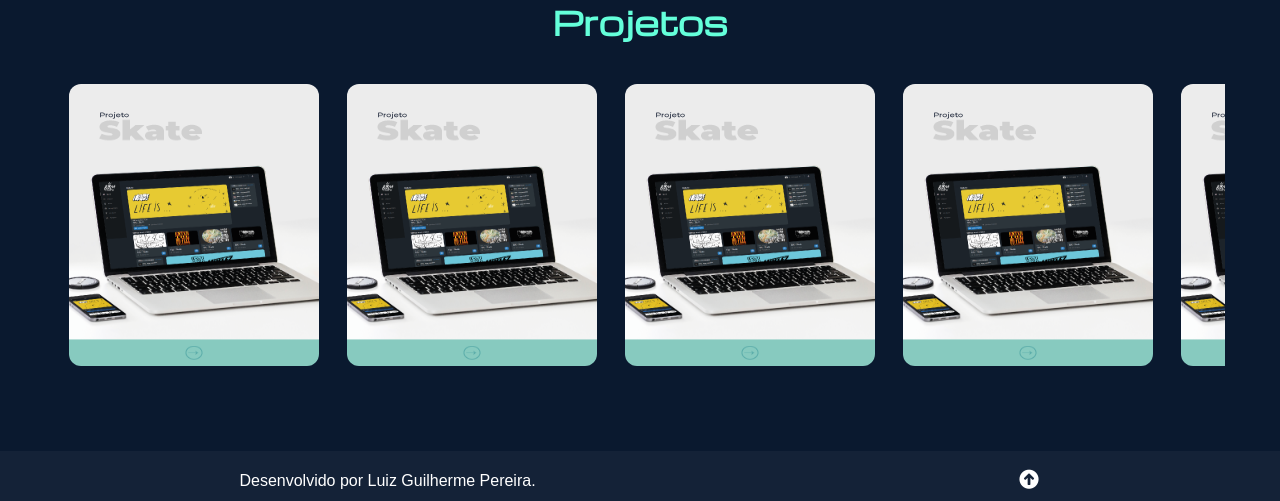
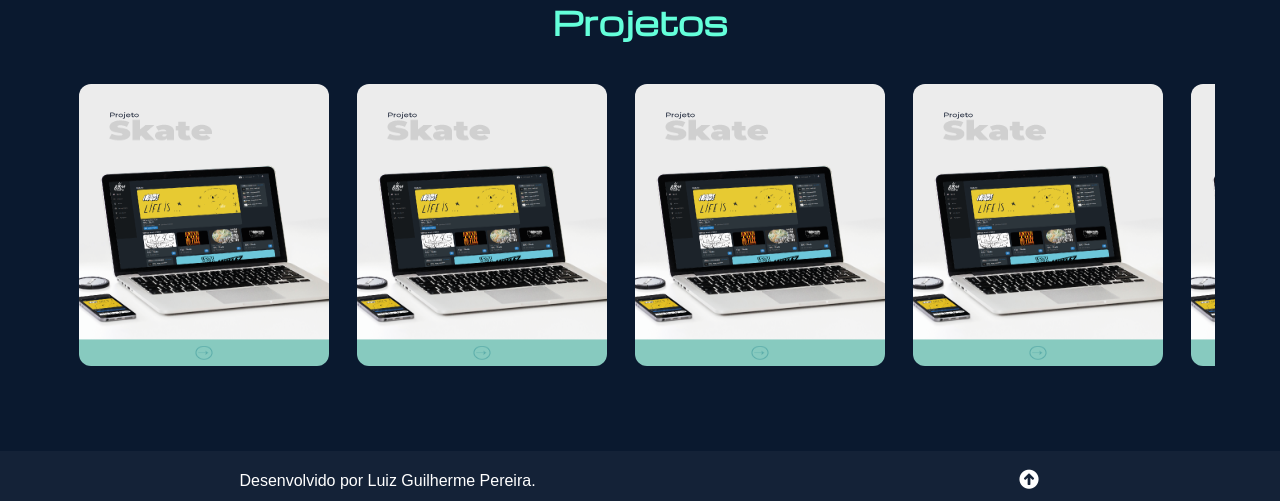
Before and after one commit to Lguilherme3/portifolio, a React (Create React App) app: page / in a window 1280 px wide. Shown: the part 1428-1929 px from the top of the page. Built offline with nearby package versions, Linux system fonts and the light colour scheme.

Commit message:
arrumando padding carrossel

```diff
--- a/src/componentes/CarroselTeste/index.tsx
+++ b/src/componentes/CarroselTeste/index.tsx
@@ -20,7 +20,7 @@ const DivTitulo = styled.h3`
 
 const DivMotion = styled.div`
   background-color: #0a192f;
-  padding: 0px 55px;
+  padding: 0px 65px;
 
   margin: 0 auto;
   display: flex;
```
